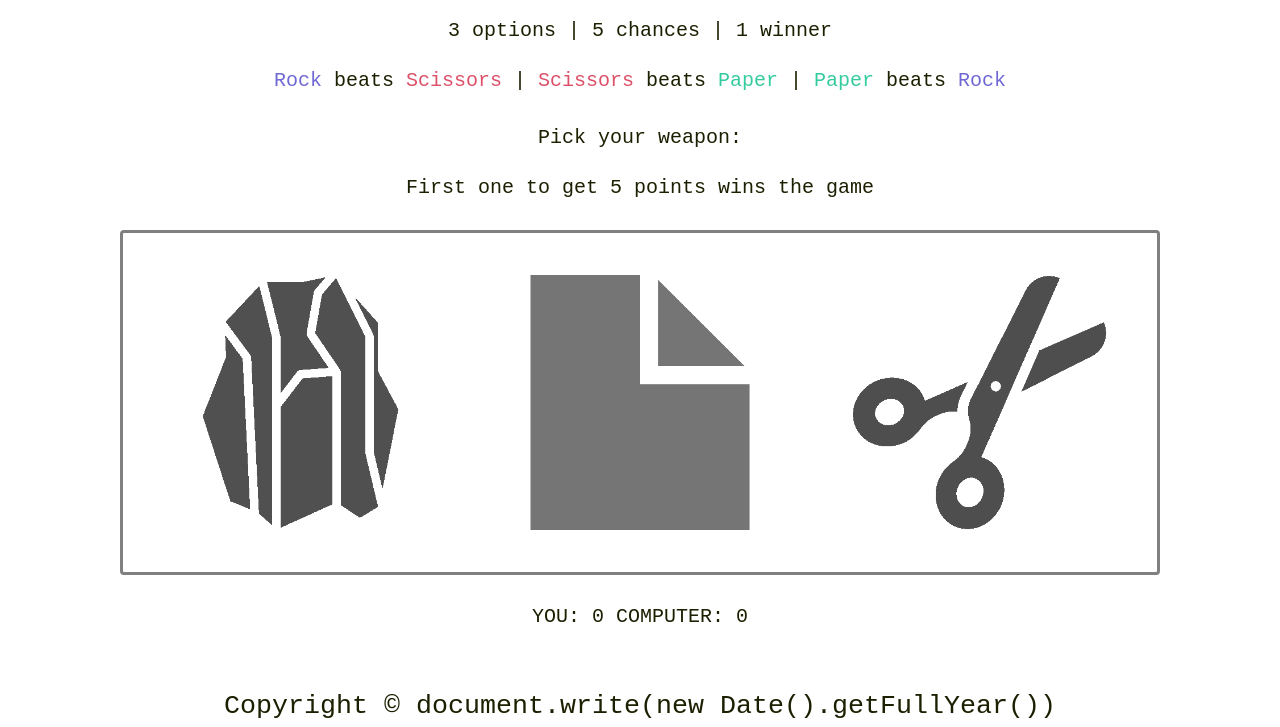
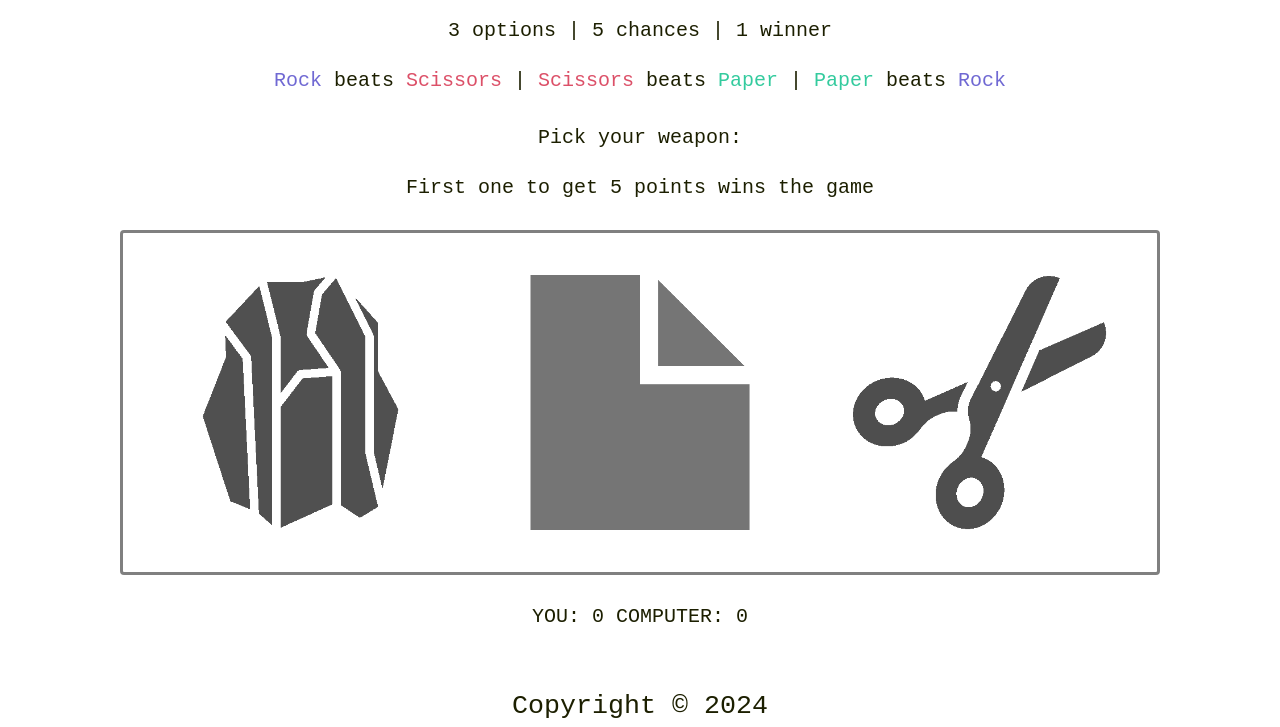
Before and after one commit to kacper-korzen/rock-paper-scissors, a plain HTML site: page index.html in a window 1280 px wide. Shown: the part 73-800 px from the top of the page. Drawn offline with Linux system fonts and the light colour scheme; a web font is replaced by a local one.

Commit message:
improved footer date

```diff
--- a/index.html
+++ b/index.html
@@ -45,7 +45,7 @@
             <div id="whoWonScore" class="flow"><p>YOU: 0 COMPUTER: 0</p></div>
         </main>
 
-        <footer>Copyright &copy; document.write(new Date().getFullYear())</script></footer>
+        <footer>Copyright &copy; <script>document.write(new Date().getFullYear());</script></footer>
     </div>
 </body>
 </html>
```
